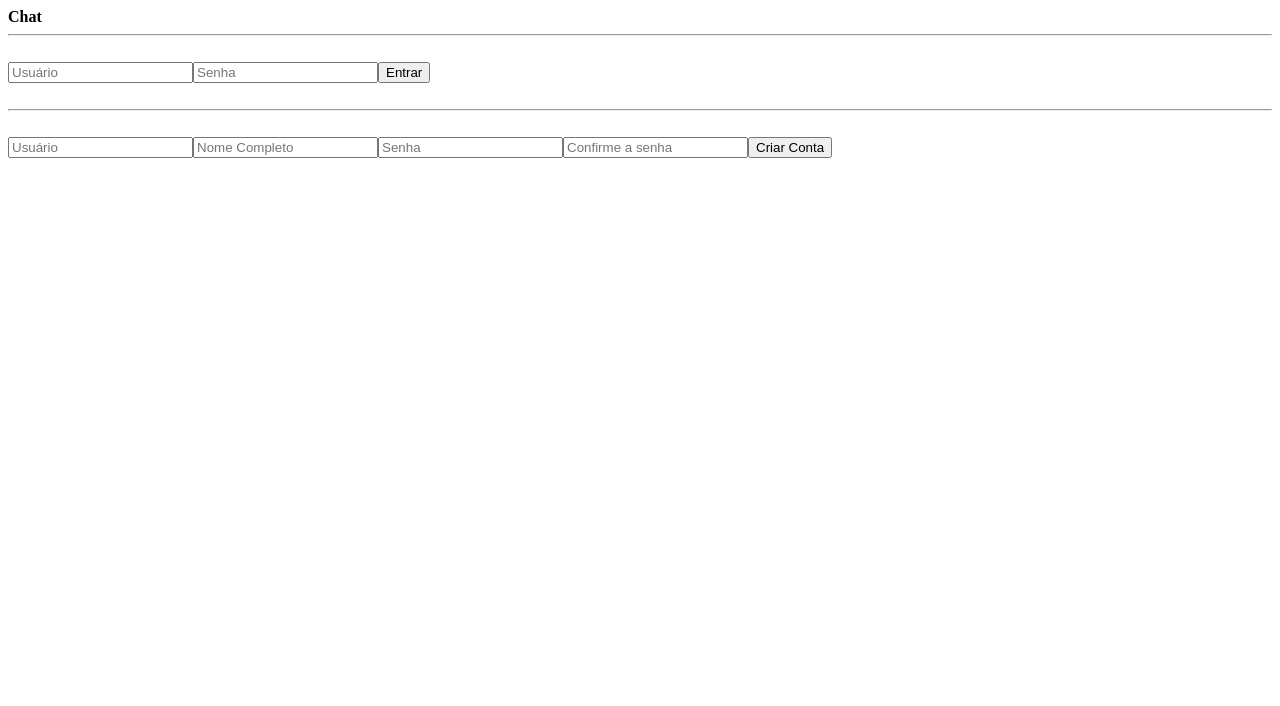
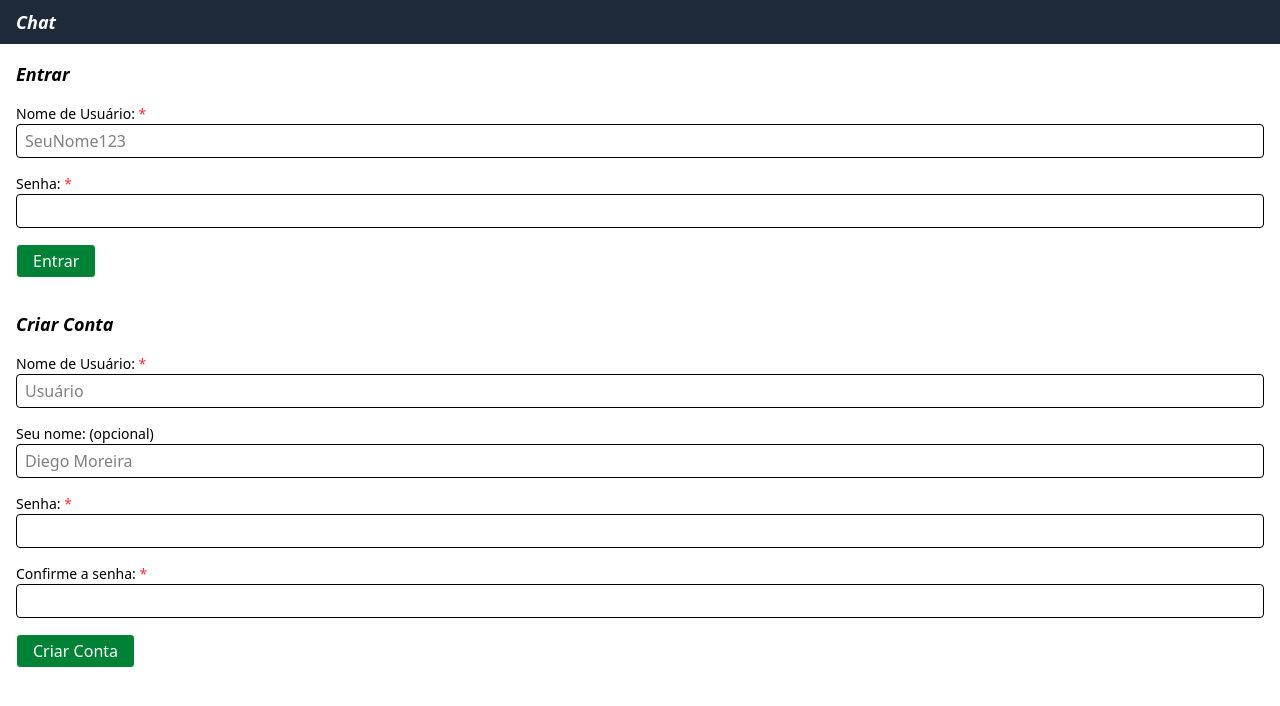
Before and after one commit to Diego-Moreira8/chat-frontend, a React (Vite) app: page / in a window 1280 px wide. Shown: the top 706 px of the page. Built offline with nearby package versions, Linux system fonts and the light colour scheme.

Commit message:
feat: form styles

```diff
--- a/package.json
+++ b/package.json
@@ -10,8 +10,10 @@
     "preview": "vite preview"
   },
   "dependencies": {
+    "@tailwindcss/vite": "^4.1.18",
     "react": "^19.2.0",
-    "react-dom": "^19.2.0"
+    "react-dom": "^19.2.0",
+    "tailwindcss": "^4.1.18"
   },
   "devDependencies": {
     "@eslint/js": "^9.39.1",
@@ -23,6 +25,8 @@
     "eslint-plugin-react-hooks": "^7.0.1",
     "eslint-plugin-react-refresh": "^0.4.24",
     "globals": "^16.5.0",
+    "prettier": "^3.7.4",
+    "prettier-plugin-tailwindcss": "^0.7.2",
     "typescript": "~5.9.3",
     "typescript-eslint": "^8.46.4",
     "vite": "^7.2.4"
--- a/src/App.tsx
+++ b/src/App.tsx
@@ -1,6 +1,6 @@
 import { useContext } from "react";
 import { Messages } from "./components/Messages";
-import { Nav } from "./components/Nav";
+import { Header } from "./components/Nav";
 import { UserContext } from "./components/UserContext";
 import { SignIn } from "./components/SignIn";
 
@@ -12,10 +12,10 @@ function App() {
   const { userData } = userContext;
 
   return (
-    <>
-      <Nav />
-      {userData ? <Messages /> : <SignIn />}
-    </>
+    <div className="min-h-screen">
+      <Header />
+      <main className="p-4">{userData ? <Messages /> : <SignIn />}</main>
+    </div>
   );
 }
 
--- /dev/null
+++ b/src/components/Button.tsx
@@ -0,0 +1,19 @@
+import type React from "react";
+
+interface ButtonProps {
+  type: "button" | "submit";
+  children: React.ReactNode;
+}
+
+function Button({ type = "button", children }: ButtonProps) {
+  return (
+    <button
+      className={`rounded-sm border px-4 py-1 ${type === "submit" ? "bg-green-700 text-white" : "bg-white text-black"}`}
+      type={type}
+    >
+      {children}
+    </button>
+  );
+}
+
+export { Button };
--- /dev/null
+++ b/src/components/FormInput.tsx
@@ -0,0 +1,47 @@
+interface FormInputProps {
+  changeHandler: (value: React.SetStateAction<string>) => void;
+  value: string;
+  required?: boolean;
+  type: "text" | "password";
+  label: string;
+  id: string;
+  name: string;
+  placeholder?: string;
+}
+
+function FormInput({
+  changeHandler,
+  value,
+  required = false,
+  type,
+  label,
+  id,
+  name,
+  placeholder,
+}: FormInputProps) {
+  return (
+    <div className="my-4 flex flex-col">
+      <label className="text-sm" htmlFor={id}>
+        {label}:{" "}
+        {required ? (
+          <span className="text-red-500">*</span>
+        ) : (
+          <span>(opcional)</span>
+        )}
+      </label>
+
+      <input
+        className="rounded-sm border px-2 py-1"
+        onChange={(e) => changeHandler(e.target.value)}
+        value={value}
+        type={type}
+        id={id}
+        name={name}
+        placeholder={placeholder}
+        required={required}
+      />
+    </div>
+  );
+}
+
+export { FormInput };
--- a/src/components/LoginForm.tsx
+++ b/src/components/LoginForm.tsx
@@ -1,5 +1,7 @@
 import { useContext, useState, useId } from "react";
+import { FormInput } from "./FormInput";
 import { UserContext } from "./UserContext";
+import { Button } from "./Button";
 
 function LoginForm() {
   const userContext = useContext(UserContext);
@@ -15,34 +17,40 @@ function LoginForm() {
   const passwordInputId = useId();
 
   return (
+    <>
+      <h1 className="text-lg font-bold italic">Entrar</h1>
+
       <form
+        className="mb-8"
         onSubmit={(e) => {
           e.preventDefault();
           handleLogin(username, password);
         }}
       >
-      <input
-        onChange={(e) => setUsername(e.target.value)}
+        <FormInput
+          changeHandler={setUsername}
           value={username}
           type="text"
+          required={true}
+          label="Nome de Usuário"
           id={usernameInputId}
           name="username"
-        placeholder="Usuário"
-        required
+          placeholder="SeuNome123"
         />
 
-      <input
-        onChange={(e) => setPassword(e.target.value)}
+        <FormInput
+          changeHandler={setPassword}
           value={password}
           type="password"
+          required={true}
+          label="Senha"
           id={passwordInputId}
           name="password"
-        placeholder="Senha"
-        required
         />
 
-      <button type="submit">Entrar</button>
+        <Button type="submit">Entrar</Button>
       </form>
+    </>
   );
 }
 
--- a/src/components/Messages.tsx
+++ b/src/components/Messages.tsx
@@ -46,10 +46,10 @@ function Messages() {
   }
 
   return (
-    <main>
+    <>
       <MessagesList messages={messages} />
       <MessageForm refreshMessages={refreshMessages} />
-    </main>
+    </>
   );
 }
 
--- a/src/components/Nav.tsx
+++ b/src/components/Nav.tsx
@@ -1,7 +1,7 @@
 import { useContext, useEffect, useState } from "react";
 import { UserContext } from "./UserContext";
 
-function Nav() {
+function Header() {
   const userContext = useContext(UserContext);
   if (!userContext) {
     throw new Error("UserContext must be used within UserProvider");
@@ -42,8 +42,8 @@ function Nav() {
   }
 
   return (
-    <header>
-      <b>Chat</b>
+    <header className="bg-gray-800 px-4 py-2 text-white">
+      <span className="text-lg font-bold italic">Chat</span>
 
       {userData && (
         <>
@@ -64,4 +64,4 @@ function Nav() {
   );
 }
 
-export { Nav };
+export { Header };
--- a/src/components/RegisterForm.tsx
+++ b/src/components/RegisterForm.tsx
@@ -1,6 +1,8 @@
 import { useContext, useState, useId } from "react";
+import { FormInput } from "./FormInput";
 import { UserContext } from "./UserContext";
 import { appFetch } from "../utils/appFetch";
+import { Button } from "./Button";
 
 function RegisterForm() {
   const userContext = useContext(UserContext);
@@ -40,53 +42,59 @@ function RegisterForm() {
   }
 
   return (
+    <>
+      <h1 className="text-lg font-bold italic">Criar Conta</h1>
+
       <form
         onSubmit={(e) => {
           e.preventDefault();
           handleRegistration();
         }}
       >
-      <input
-        onChange={(e) => setUsername(e.target.value)}
+        <FormInput
+          changeHandler={setUsername}
           value={username}
           type="text"
+          required={true}
+          label="Nome de Usuário"
           id={usernameInputId}
           name="username"
           placeholder="Usuário"
-        required
         />
 
-      <input
+        <FormInput
+          changeHandler={setFullName}
           value={fullName}
-        onChange={(e) => setFullName(e.target.value)}
           type="text"
+          label="Seu nome"
           id={fullNameInputId}
           name="fullName"
-        placeholder="Nome Completo"
+          placeholder="Diego Moreira"
         />
 
-      <input
-        onChange={(e) => setPassword(e.target.value)}
+        <FormInput
+          changeHandler={setPassword}
           value={password}
           type="password"
+          required={true}
+          label="Senha"
           id={passwordInputId}
           name="password"
-        placeholder="Senha"
-        required
         />
 
-      <input
-        onChange={(e) => setPasswordConfirmation(e.target.value)}
+        <FormInput
+          changeHandler={setPasswordConfirmation}
           value={passwordConfirmation}
           type="password"
+          required={true}
+          label="Confirme a senha"
           id={pwConfirmationInputId}
           name="passwordConfirmation"
-        placeholder="Confirme a senha"
-        required
         />
 
-      <button type="submit">Criar Conta</button>
+        <Button type="submit">Criar Conta</Button>
       </form>
+    </>
   );
 }
 
--- a/src/components/SignIn.tsx
+++ b/src/components/SignIn.tsx
@@ -4,12 +4,7 @@ import { RegisterForm } from "./RegisterForm";
 function SignIn() {
   return (
     <>
-      <hr />
-      <br />
       <LoginForm />
-      <br />
-      <hr />
-      <br />
       <RegisterForm />
     </>
   );
--- a/src/main.tsx
+++ b/src/main.tsx
@@ -1,5 +1,6 @@
 import { StrictMode } from "react";
 import { createRoot } from "react-dom/client";
+import "./style.css";
 import { App } from "./App.tsx";
 import { UserProvider } from "./components/UserContext.tsx";
 
--- /dev/null
+++ b/src/style.css
@@ -0,0 +1,7 @@
+@import "tailwindcss";
+
+@layer base {
+  button {
+    cursor: pointer;
+  }
+}
--- a/vite.config.ts
+++ b/vite.config.ts
@@ -1,7 +1,8 @@
 import { defineConfig } from "vite";
 import react from "@vitejs/plugin-react";
+import tailwindcss from "@tailwindcss/vite";
 
 // https://vite.dev/config/
 export default defineConfig({
-  plugins: [react()],
+  plugins: [react(), tailwindcss()],
 });
```
Also changed, not shown: 2 other files (tests, documents, lock files or other folders). Lines whose indentation alone changed are shown as unchanged.
